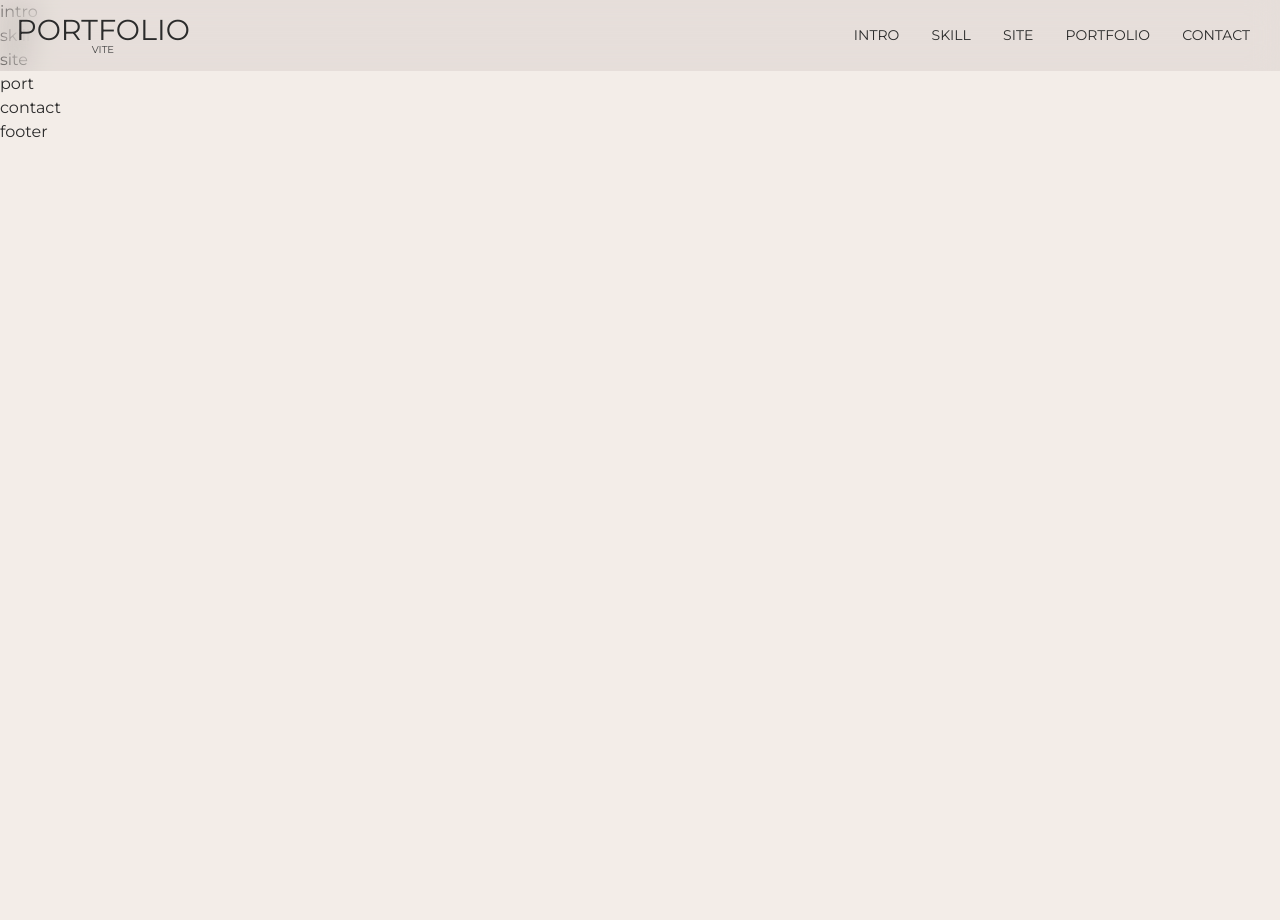
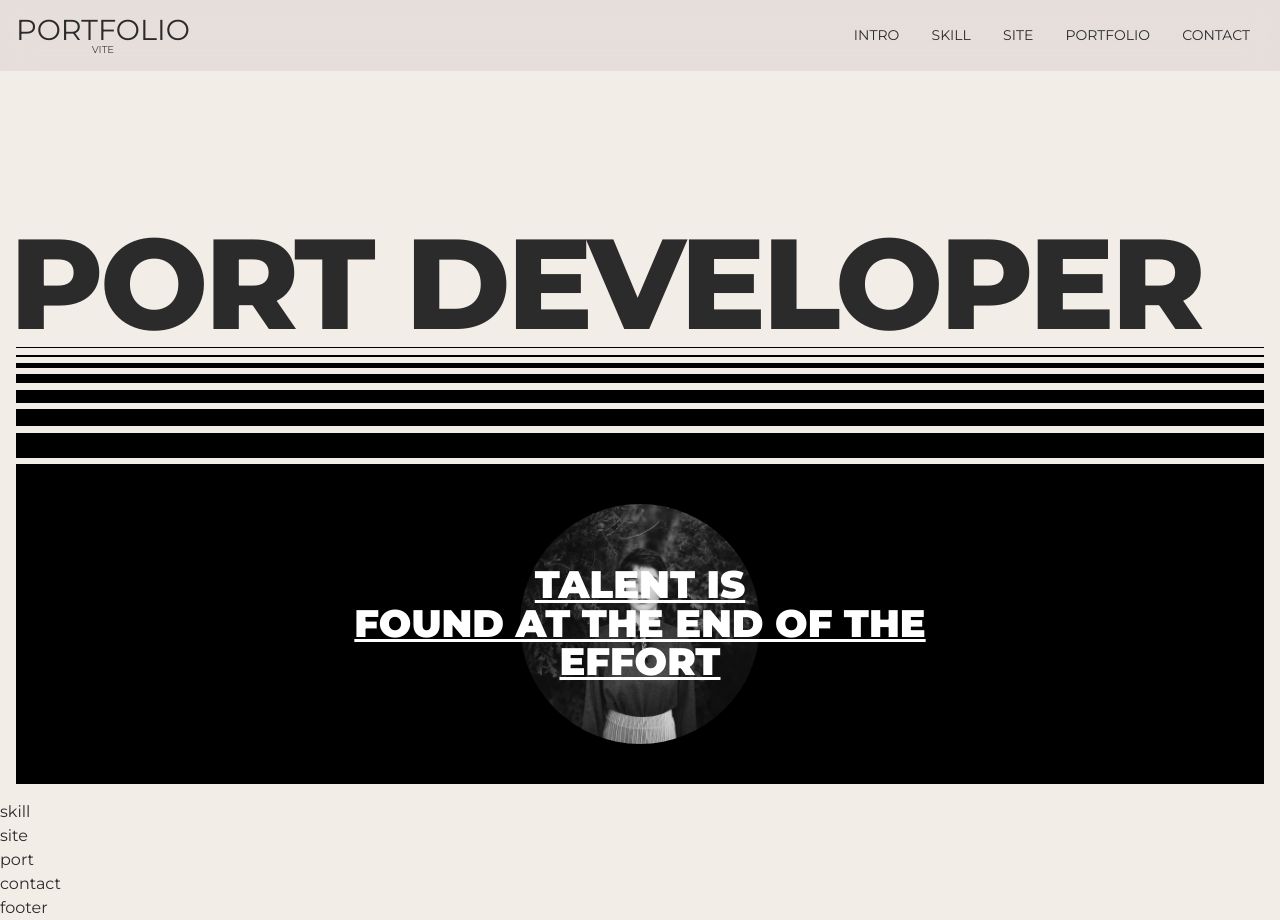
Before and after one commit to lsh2765/port2024-vite, a website built with Vite: page src/index.html in a window 1280 px wide. Before the commit the page ends 800 px from the top, so only its background shows below. Built offline with nearby package versions, Linux system fonts and the light colour scheme; a small style sheet from the web is missing; a web font is replaced by a local one.

Commit message:
소개영역 완료

```diff
--- a/src/assets/css/section/intro.css
+++ b/src/assets/css/section/intro.css
@@ -1,3 +1,136 @@
 #intro {
+    height: 100vh;
+}
+.intro__inner {
+    width: 100%;
+    height: 100%;
+    display: flex;
+    align-items: flex-start;
+    justify-content: flex-end;
+    flex-direction: column;
+    padding: 16px;
+}
+.intro__title {
+    font-size: 10vw;
+    text-transform: uppercase;
+    line-height: 1;
+    font-weight: 800;
+    white-space: nowrap;
+    text-indent: -0.5vw;
+    letter-spacing: -0.3vw;
+}
+.intro__text {
+    width: 100%;
+    height: 40vh;
+    background-color: var(--black);
+    color: var(--white);
+    display: flex;
+    align-items: center;
+    justify-content: center;
+    flex-direction: column;
+    position: relative;
+}
+.intro__text .text {
+    font-size: 3vw;
+    line-height: 1;
+    font-weight: 900;
+    text-transform: uppercase;
+    text-decoration: underline;
+    text-align: center;
+    position: relative;
+    z-index: 100;
+    transition: all 0.3s;
+    cursor: all-scroll;
+}
+.intro__text .img {
+    position: absolute;
+    left: 50%;
+    top: 50%;
+    transform: translate(-50%, -50%);
+    width: 30vh;
+    height: 30vh;
+    border-radius: 50%;
+    overflow: hidden;
+    filter: grayscale(100%);
+    transition: all 0.3s;
+}
+.intro__text:hover .text {
+    opacity: 0;
+}
+.intro__text:hover .img {
+    filter: grayscale(0);
+}
+.intro_lines {
+    width: 100%;
+}
+.intro_lines .line {
+    display: block;
+    width: 100%;
+    height: 1px;
+    background-color: var(--black);
+    margin-bottom: 0.5vw;
+}
+.intro_lines.bottom .line {
+    margin-top: 0.5vw;
+    margin-bottom: 0;
+    display: none;
+}
+.intro_lines .line:nth-child(1){
+    height: 1px;
+}
+.intro_lines .line:nth-child(2){
+    height: 2px;
+}
+.intro_lines .line:nth-child(3){
+    height: 5px;
+}
+.intro_lines .line:nth-child(4){
+    height: 9px;
+}
+.intro_lines .line:nth-child(5){
+    height: 13px;
+}
+.intro_lines .line:nth-child(6){
+    height: 17px;
+}
+.intro_lines .line:nth-child(7){
+    height: 25px;
+}
+.intro_lines.bottom .line:nth-child(1){
+    height: 25px;
+}
+.intro_lines.bottom .line:nth-child(2){
+    height: 17px;
+}
+.intro_lines.bottom .line:nth-child(3){
+    height: 13px;
+}
+.intro_lines.bottom .line:nth-child(4){
+    height: 9px;
+}
+.intro_lines.bottom .line:nth-child(5){
+    height: 5px;
+}
+.intro_lines.bottom .line:nth-child(6){
+    height: 2px;
+}
+.intro_lines.bottom .line:nth-child(7){
+    height: 1px;
+}
 
+@media (max-width: 800px){
+    .intro__inner {
+        justify-content: center;
+    }
+    .intro_lines.bottom .line {
+        display: block;
+    }
+    .intro__text .text {
+        font-size: 24px;
+    }
 }
+@media (max-width: 320px){
+    .intro__title {
+        display: none;
+    }
+}
--- a/src/index.html
+++ b/src/index.html
@@ -51,12 +51,43 @@
         </div>
     </header>
     <!-- // header -->
-
     <main id="main" role="main">
         <section id="intro">
-            intro
+            <div class="intro__inner">
+                <h1 class="intro__title">
+                    port developer
+                </h1>
+                <div class="intro_lines" aria-hidden="true">
+                    <span class="line"></span>
+                    <span class="line"></span>
+                    <span class="line"></span>
+                    <span class="line"></span>
+                    <span class="line"></span>
+                    <span class="line"></span>
+                    <span class="line"></span>
+                </div>
+                <div class="intro__text">
+                    <div class="text">
+                        <div>talent is</div>
+                        <div>found at the end of the</div>
+                        <div>effort</div>
+                    </div>
+                    <div class="img">
+                        <img src="assets/img/about.jpg" alt="어바웃" />
+                    </div>
+                </div>
+                <div class="intro_lines bottom" aria-hidden="true">
+                    <span class="line"></span>
+                    <span class="line"></span>
+                    <span class="line"></span>
+                    <span class="line"></span>
+                    <span class="line"></span>
+                    <span class="line"></span>
+                    <span class="line"></span>
+                </div>
+            </div>
         </section>
-        <!-- // intro -->
+        <!-- //intro -->
 
         <section id="skill">
             skill
```
Also changed, not shown: src/assets/img/about.jpg (added), src/assets/img/arrow.svg (added), src/assets/img/port01.jpg (added), src/assets/img/port02.jpg (added), src/assets/img/port03.jpg (added), src/assets/img/port04.jpg (added), src/assets/img/port05.jpg (added), src/assets/img/port06.jpg (added), src/assets/img/port07.jpg (added), src/assets/img/port08.jpg (added), src/assets/img/port09.jpg (added), src/assets/img/port10.jpg (added).
